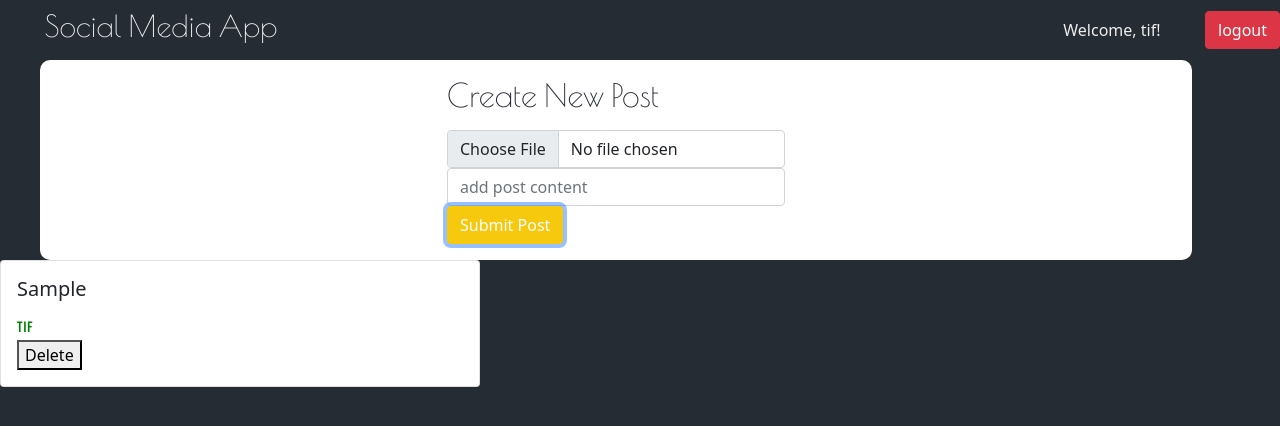
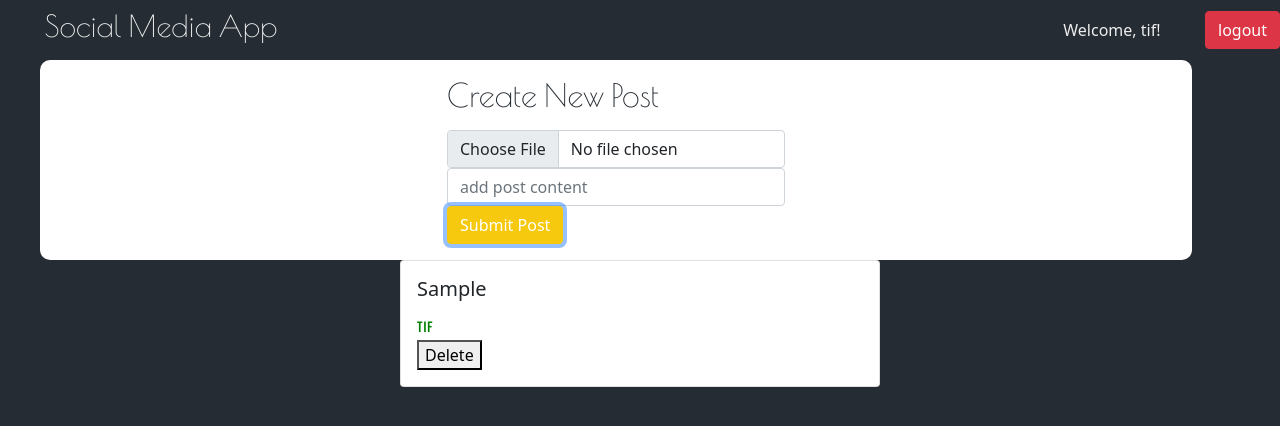
Before and after one commit to trivera777/SocialBuzz, a React (Create React App) app: page / in a window 1280 px wide. Both pictures are taken after typing "Sample" into the empty fields and a click on the button "Submit Post". Shown: the top 426 px of the page. Built offline with nearby package versions, Linux system fonts and the light colour scheme.

Commit message:
cards are now centered in the middle

```diff
--- a/src/components/post.scss
+++ b/src/components/post.scss
@@ -1,6 +1,15 @@
 @import url('https://fonts.googleapis.com/css2?family=Bebas+Neue&display=swap');
-.username {
-    font-family: 'Bebas Neue', cursive;
-    font-size: 15px;
-    letter-spacing: 1px;
+
+.cardContainer {
+    height: 100%;
+    width: 100%;
+    display: flex;
+    justify-content: center;
+    margin-bottom: 10px;
+
+    .username {
+        font-family: 'Bebas Neue', cursive;
+        font-size: 15px;
+        letter-spacing: 1px;
+    }
 }
```
